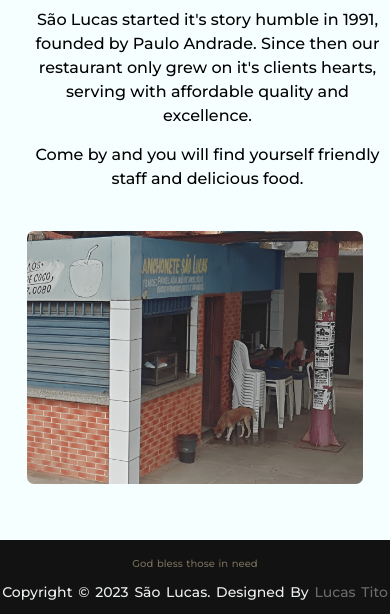
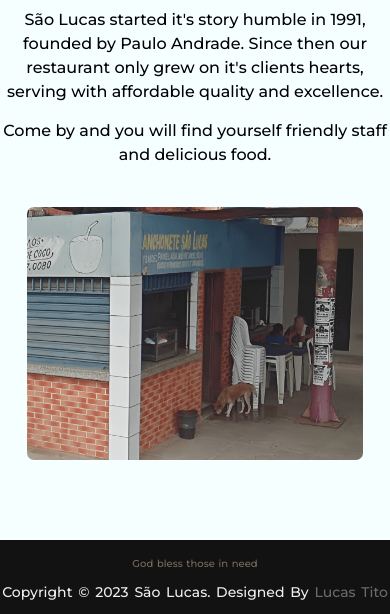
Before and after one commit to Lucas-Tito/Restaurant-LandingPage, a plain HTML site: page aboutUs.html in a window 390 px wide. Shown: the part 230-844 px from the top of the page. Drawn offline with Linux system fonts and the light colour scheme; a web font is replaced by a local one.

Commit message:
fixed padding issue in about us page

```diff
--- a/style.css
+++ b/style.css
@@ -419,15 +419,12 @@ footer{
     .aboutUs_container .aboutUs_text{
         text-align: center;
         margin-bottom: 40px;
-        max-width: 42ch;
+        max-width: 40ch;
+        padding: 0;
     }
 
     .aboutUs_container .aboutUs_text h1{
         margin: auto;
         margin-bottom: 25px;
     }
-
-
-
-
 }
```
